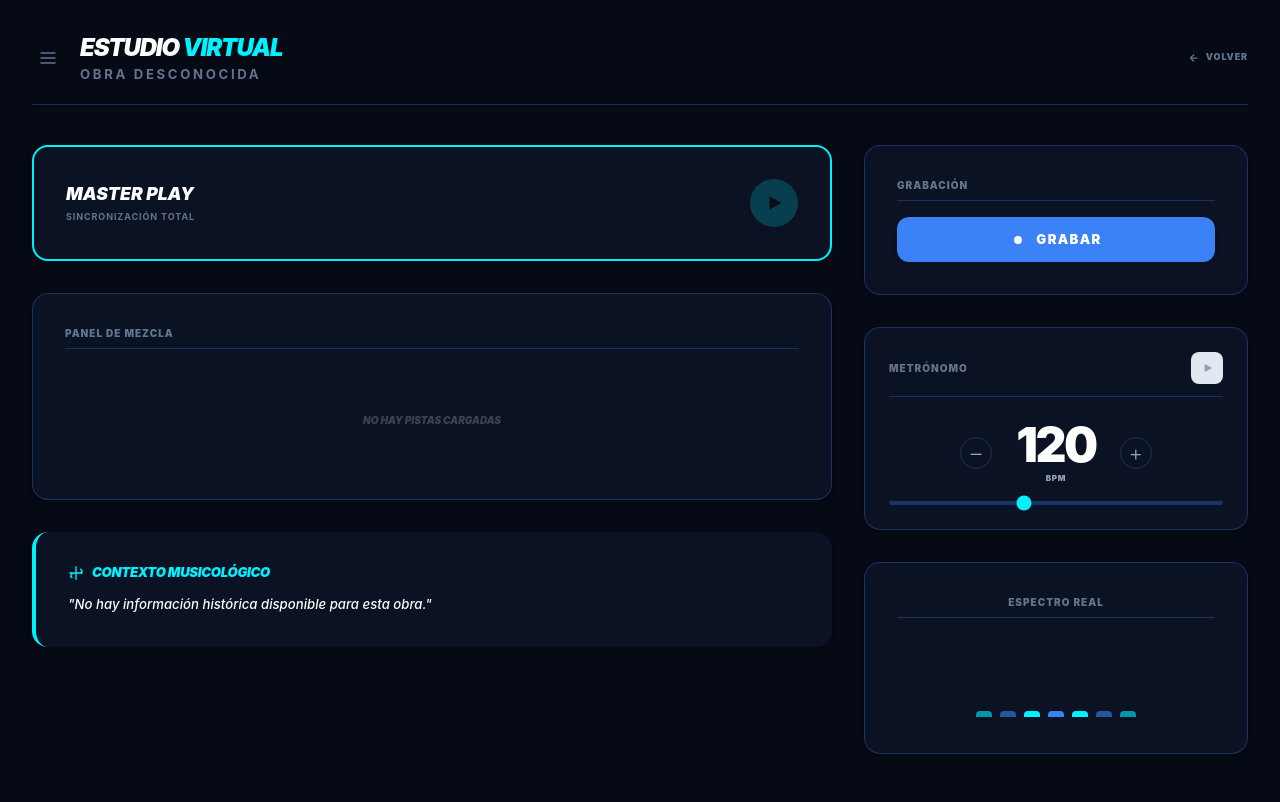
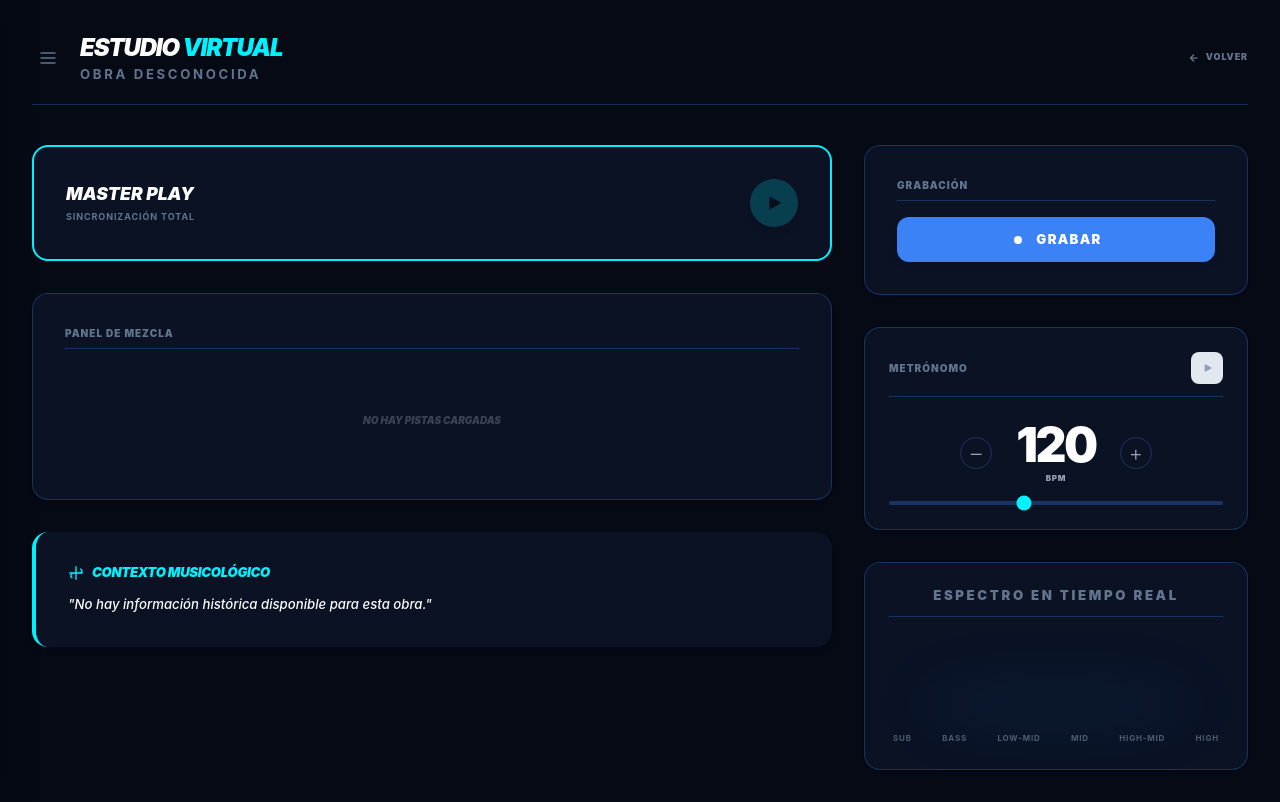
Before and after one commit to llamass06/CadenzaFrontend, a React (Vite) app: page /estudio in a window 1280 px wide. Built offline with nearby package versions, Linux system fonts and the light colour scheme; no server answers; sample sign-in values are in the browser's storage.

Commit message:
Cambios en el Spectrum Visualizer

```diff
--- a/src/components/estudio/SpectrumVisualizer.jsx
+++ b/src/components/estudio/SpectrumVisualizer.jsx
@@ -1,69 +1,181 @@
 import React, { useEffect, useRef } from 'react';
-
-const NUM_BARS = 7;
 
 /**
  * SpectrumVisualizer
  *
- * Visualizador de espectro de audio en tiempo real.
- * Lee los datos del AnalyserNode (Web Audio API) a 60fps mediante
- * requestAnimationFrame y refleja las amplitudes en un grupo de barras verticales.
+ * Visualizador de espectro de audio en tiempo real — edición premium.
  *
- * Las barras alternas se colorean entre neón y azul, y las centrales
- * reciben un aumento de opacidad para simular el efecto de "pico" de frecuencia media.
+ * Mejoras visuales sobre la versión anterior:
+ *  - 20 barras (vs 7) para una resolución espectral mucho mayor.
+ *  - Cada barra lleva un gradiente CSS único que va de neón (tope) a azul/púrpura (base).
+ *  - Reflejo inferior con inversión + fade para efecto de suelo espejado.
+ *  - Glow de fondo que pulsa con la intensidad media del espectro.
+ *  - Etiquetas de banda de frecuencia (Sub / Bass / Mid / High) alineadas debajo.
+ *  - Línea de base luminosa bajo las barras como guía visual.
  *
- * @param {React.MutableRefObject} analyserRef  - Nodo analizador del Web Audio API.
+ * @param {React.MutableRefObject} analyserRef  - Nodo AnalyserNode del Web Audio API.
  * @param {React.MutableRefObject} dataArrayRef - Uint8Array donde el analizador vuelca los datos FFT.
  */
+
+const NUM_BARS = 20;
+
+/**
+ * Genera el color HSL de una barra según su posición normalizada [0-1].
+ * Graves → azul violeta | Medios → cian neón | Agudos → turquesa
+ */
+function barColor(t) {
+    // t: 0 = grave (izq), 1 = agudo (der)
+    const hue = Math.round(200 + t * 40); // 200 (azul) → 240 (violeta)
+    return `hsl(${hue}, 100%, 65%)`;
+}
+
 export default function SpectrumVisualizer({ analyserRef, dataArrayRef }) {
-    const barsRef = useRef([]);
+    const barsRef    = useRef([]);
+    const mirrorRef  = useRef([]);
+    const glowRef    = useRef(null);
     const requestRef = useRef(null);
 
     useEffect(() => {
-        const drawVisualizer = () => {
+        const draw = () => {
             if (analyserRef.current && dataArrayRef.current) {
-                // Rellena el array con amplitudes de frecuencia del frame actual
                 analyserRef.current.getByteFrequencyData(dataArrayRef.current);
 
-                barsRef.current.forEach((bar, index) => {
-                    if (bar) {
-                        // Mapea las NUM_BARS barras a lo largo del array (descarta agudos extremos)
-                        const dataIndex = Math.floor(index * (dataArrayRef.current.length / 10));
-                        const value = dataArrayRef.current[dataIndex] || 0;
+                let totalEnergy = 0;
 
-                        // Los agudos suelen tener menos amplitud → les damos un boost visual
-                        const boost = 1 + index * 0.25;
+                barsRef.current.forEach((bar, i) => {
+                    const mirror = mirrorRef.current[i];
+                    if (!bar) return;
 
-                        // Altura mínima 8% para que siempre se vea algo. Máxima 100%.
-                        const heightPercent = Math.max(8, ((value * boost) / 255) * 100);
-                        bar.style.height = `${Math.min(100, heightPercent)}%`;
+                    // Mapea cada barra a una franja del espectro FFT
+                    // Usamos 0-50% del array para enfocarnos en la zona audible relevante
+                    const dataIndex = Math.floor(i * (dataArrayRef.current.length * 0.5) / NUM_BARS);
+                    const raw = dataArrayRef.current[dataIndex] || 0;
+
+                    // Boost progresivo: los agudos tienen menos energía en FFT, los compensamos
+                    const t = i / (NUM_BARS - 1);
+                    const boost = 1 + t * 0.6;
+                    const heightPct = Math.min(100, Math.max(4, ((raw * boost) / 255) * 100));
+
+                    bar.style.height    = `${heightPct}%`;
+                    bar.style.opacity   = `${0.5 + (heightPct / 100) * 0.5}`;
+
+                    if (mirror) {
+                        mirror.style.height  = `${heightPct * 0.4}%`;
+                        mirror.style.opacity = `${(heightPct / 100) * 0.25}`;
                     }
+
+                    totalEnergy += raw;
                 });
+
+                // Glow de fondo: intensidad proporcional a la energía media
+                if (glowRef.current) {
+                    const avgEnergy = totalEnergy / NUM_BARS / 255; // 0-1
+                    const glowSize  = Math.round(30 + avgEnergy * 60);
+                    glowRef.current.style.opacity = `${0.05 + avgEnergy * 0.25}`;
+                    glowRef.current.style.transform = `translateX(-50%) scaleX(${0.7 + avgEnergy * 0.6})`;
+                    glowRef.current.style.filter = `blur(${glowSize}px)`;
+                }
             }
-            requestRef.current = requestAnimationFrame(drawVisualizer);
+
+            requestRef.current = requestAnimationFrame(draw);
         };
 
-        requestRef.current = requestAnimationFrame(drawVisualizer);
-
-        // Limpieza: cancela el bucle al desmontar
+        requestRef.current = requestAnimationFrame(draw);
         return () => cancelAnimationFrame(requestRef.current);
     }, [analyserRef, dataArrayRef]);
 
     return (
-        <section className="bg-cadenza-card p-8 rounded-2xl border border-cadenza-border shadow-sm flex flex-col h-48 relative overflow-hidden">
-            <h3 className="text-[10px] font-black text-slate-500 dark:text-cadenza-light mb-6 uppercase tracking-widest text-center border-b border-cadenza-border pb-2">
-                Espectro Real
+        <section className="relative bg-cadenza-card border border-cadenza-border rounded-2xl shadow-sm overflow-hidden flex flex-col p-6 h-52">
+
+            {/* ── Título ── */}
+            <h3 className="cadenza-title mb-3 text-center">
+                Espectro en Tiempo Real
             </h3>
-            <div className="flex-1 flex items-end justify-center space-x-2 pb-1">
-                {[...Array(NUM_BARS)].map((_, i) => (
-                    <div
-                        key={i}
-                        ref={(el) => (barsRef.current[i] = el)}
-                        className={`w-4 rounded-t-sm transition-all duration-75 ${
-                            i % 2 === 0 ? 'bg-cadenza-neon' : 'bg-cadenza-blue'
-                        } ${i >= 2 && i <= 4 ? 'opacity-100' : 'opacity-60'}`}
-                        style={{ height: '8%' }}
-                    />
+
+            {/* ── Glow de fondo reactivo ── */}
+            <div
+                ref={glowRef}
+                className="absolute bottom-8 left-1/2 w-3/4 h-16 rounded-full pointer-events-none transition-none"
+                style={{
+                    background: 'radial-gradient(ellipse, var(--accent-neon) 0%, var(--accent-blue) 60%, transparent 100%)',
+                    opacity: 0.05,
+                    transform: 'translateX(-50%)',
+                    filter: 'blur(30px)',
+                }}
+            />
+
+            {/* ── Zona de barras + reflejo ── */}
+            <div className="flex-1 flex flex-col justify-end gap-0 relative">
+
+                {/* Barras principales */}
+                <div className="flex items-end justify-center gap-[3px] h-full">
+                    {[...Array(NUM_BARS)].map((_, i) => {
+                        const t = i / (NUM_BARS - 1);
+                        const color = barColor(t);
+                        return (
+                            <div key={i} className="flex-1 flex flex-col justify-end" style={{ minWidth: 0 }}>
+                                <div
+                                    ref={el => (barsRef.current[i] = el)}
+                                    style={{
+                                        height: '4%',
+                                        background: `linear-gradient(to bottom, ${color}, var(--accent-blue))`,
+                                        boxShadow: `0 0 6px 1px ${color}55`,
+                                        borderRadius: '3px 3px 1px 1px',
+                                        transition: 'height 60ms linear, opacity 60ms linear',
+                                    }}
+                                />
+                            </div>
+                        );
+                    })}
+                </div>
+
+                {/* Línea de base luminosa */}
+                <div
+                    className="w-full mt-0.5 mb-0.5 rounded-full"
+                    style={{
+                        height: '1px',
+                        background: 'linear-gradient(to right, transparent, var(--accent-neon) 30%, var(--accent-blue) 70%, transparent)',
+                        opacity: 0.5,
+                    }}
+                />
+
+                {/* Reflejo espejado */}
+                <div
+                    className="flex items-start justify-center gap-[3px]"
+                    style={{ height: '22%', maskImage: 'linear-gradient(to bottom, rgba(0,0,0,0.3), transparent)', WebkitMaskImage: 'linear-gradient(to bottom, rgba(0,0,0,0.3), transparent)' }}
+                >
+                    {[...Array(NUM_BARS)].map((_, i) => {
+                        const t = i / (NUM_BARS - 1);
+                        const color = barColor(t);
+                        return (
+                            <div key={i} className="flex-1 flex flex-col justify-start" style={{ minWidth: 0 }}>
+                                <div
+                                    ref={el => (mirrorRef.current[i] = el)}
+                                    style={{
+                                        height: '4%',
+                                        background: `linear-gradient(to top, ${color}, var(--accent-blue))`,
+                                        borderRadius: '1px 1px 3px 3px',
+                                        opacity: 0.15,
+                                        transition: 'height 60ms linear, opacity 60ms linear',
+                                        transform: 'scaleY(-1)',
+                                    }}
+                                />
+                            </div>
+                        );
+                    })}
+                </div>
+            </div>
+
+            {/* ── Etiquetas de bandas de frecuencia ── */}
+            <div className="flex justify-between mt-1 px-1">
+                {['Sub', 'Bass', 'Low-Mid', 'Mid', 'High-Mid', 'High'].map((label) => (
+                    <span
+                        key={label}
+                        className="text-[8px] uppercase tracking-widest font-bold"
+                        style={{ color: 'var(--text-muted)', opacity: 0.5 }}
+                    >
+                        {label}
+                    </span>
                 ))}
             </div>
         </section>
```
